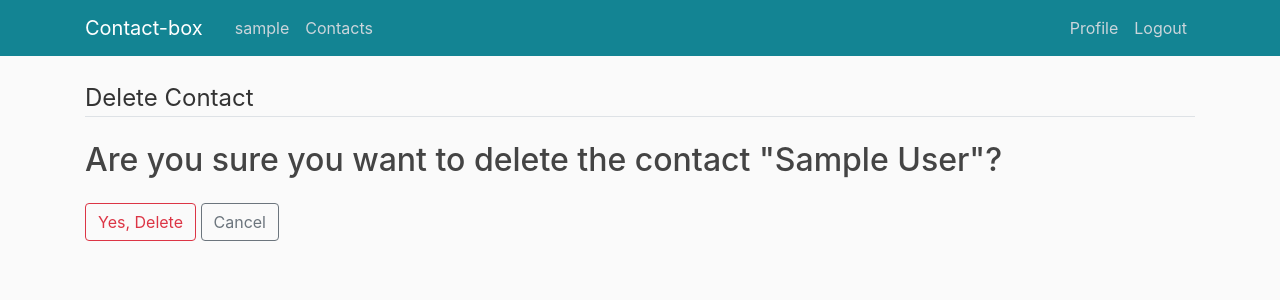
After one commit to TobKed/contact_box, a Django app: page /person/1/delete/ in a window 1280 px wide. The commit adds this page. Shown: the top 300 px of the page. Run offline with Django 3.2, Linux system fonts and the light colour scheme; a user stored in the database is signed in; tables that the repository leaves empty hold one stand-in row (values such as "Sample post"); some libraries are stand-ins or nearby versions.

Commit message:
add DeleteView

```diff
--- /dev/null
+++ b/src/contacts/templates/contacts/person_confirm_delete.html
@@ -0,0 +1,16 @@
+{% extends "contacts/base.html" %}
+{% block content %}
+    <div class="content-section">
+        <form method="POST">
+            {% csrf_token %}
+            <fieldset class="form-group">
+                <legend class="border-bottom mb-4">Delete Contact</legend>
+                <h2>Are you sure you want to delete the contact "{{ object }}"?</h2>
+            </fieldset>
+            <div class="form-group">
+                <button class="btn btn-outline-danger" type="submit">Yes, Delete</button>
+                <a class="btn btn-outline-secondary" href="{% url 'person-detail' object.id %}">Cancel</a>
+            </div>
+        </form>
+    </div>
+{% endblock content %}
--- a/src/contacts/templates/contacts/person_form.html
+++ b/src/contacts/templates/contacts/person_form.html
@@ -5,7 +5,7 @@
         <form method="POST">
             {% csrf_token %}
             <fieldset class="form-group">
-                <legend class="border-bottom mb-4">New Person</legend>
+                <legend class="border-bottom mb-4">Contact</legend>
                 {{ form|crispy }}
             </fieldset>
             <div class="form-group">
--- a/src/contacts/templates/contacts/person_list.html
+++ b/src/contacts/templates/contacts/person_list.html
@@ -36,7 +36,7 @@
                                         <a href="{% url 'person-update' person.id %}" class="btn btn-primary btn-xs" data-toggle="tooltip" title="Edit"><span class="fas fa-user-edit fa-xs"></span></a>
                                     </td>
                                     <td>
-                                        <a href="{% url 'person-detail' person.id %}" class="btn btn-danger btn-xs" data-toggle="tooltip" title="Delete"><span class="fas fa-trash-alt fa-xs"></span></a>
+                                        <a href="{% url 'person-delete' person.id %}" class="btn btn-danger btn-xs" data-toggle="tooltip" title="Delete"><span class="fas fa-trash-alt fa-xs"></span></a>
                                     </td>
                                     <td>
                                         <a href="{% url 'person-detail' person.id %}" class="btn btn-info btn-xs" data-toggle="tooltip" title="Info"><span class="fas fa-info xs"></span></a>
--- a/src/contacts/urls.py
+++ b/src/contacts/urls.py
@@ -4,7 +4,8 @@ from .views import (
     PersonListView,
     PersonDetailView,
     PersonCreateView,
-    PersonUpdateView
+    PersonUpdateView,
+    PersonDeleteView,
 )
 
 
@@ -13,5 +14,6 @@ urlpatterns = [
     path('contacts/', PersonListView.as_view(), name='person-list'),
     path('person/<int:pk>/', PersonDetailView.as_view(), name='person-detail'),
     path('person/<int:pk>/update/', PersonUpdateView.as_view(), name='person-update'),
+    path('person/<int:pk>/delete/', PersonDeleteView.as_view(), name='person-delete'),
     path('person/new/', PersonCreateView.as_view(), name='person-new'),
 ]
--- a/src/contacts/views.py
+++ b/src/contacts/views.py
@@ -6,6 +6,7 @@ from django.views.generic import (
     DetailView,
     CreateView,
     UpdateView,
+    DeleteView,
 )
 from .models import Person
 
@@ -58,3 +59,14 @@ class PersonUpdateView(LoginRequiredMixin, UserPassesTestMixin, UpdateView):
         if self.request.user.pk == person.creator_id:
             return True
         return False
+
+
+class PersonDeleteView(LoginRequiredMixin, UserPassesTestMixin, DeleteView):
+    model = Person
+    success_url = '/'
+
+    def test_func(self):
+        person = self.get_object()
+        if self.request.user.pk == person.creator_id:
+            return True
+        return False
```
